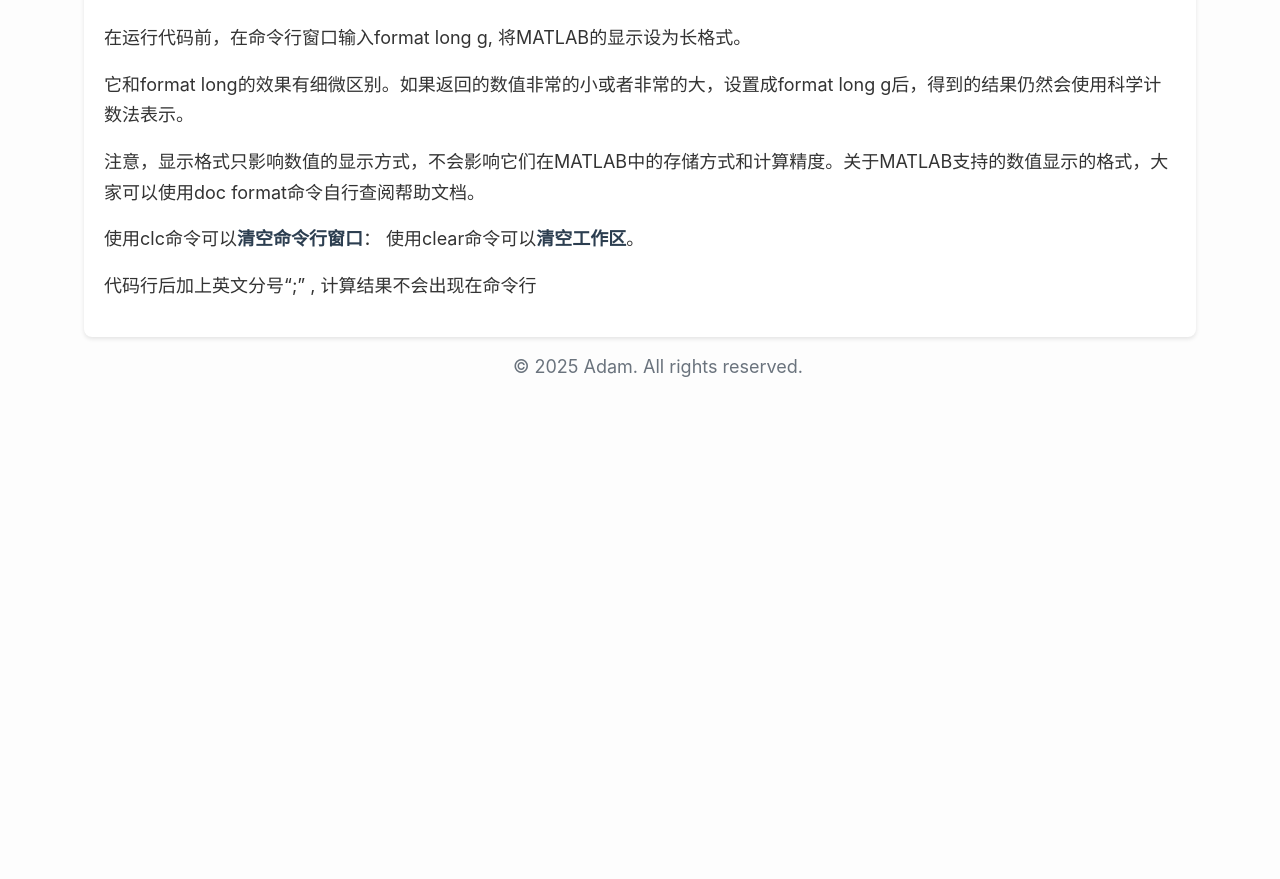
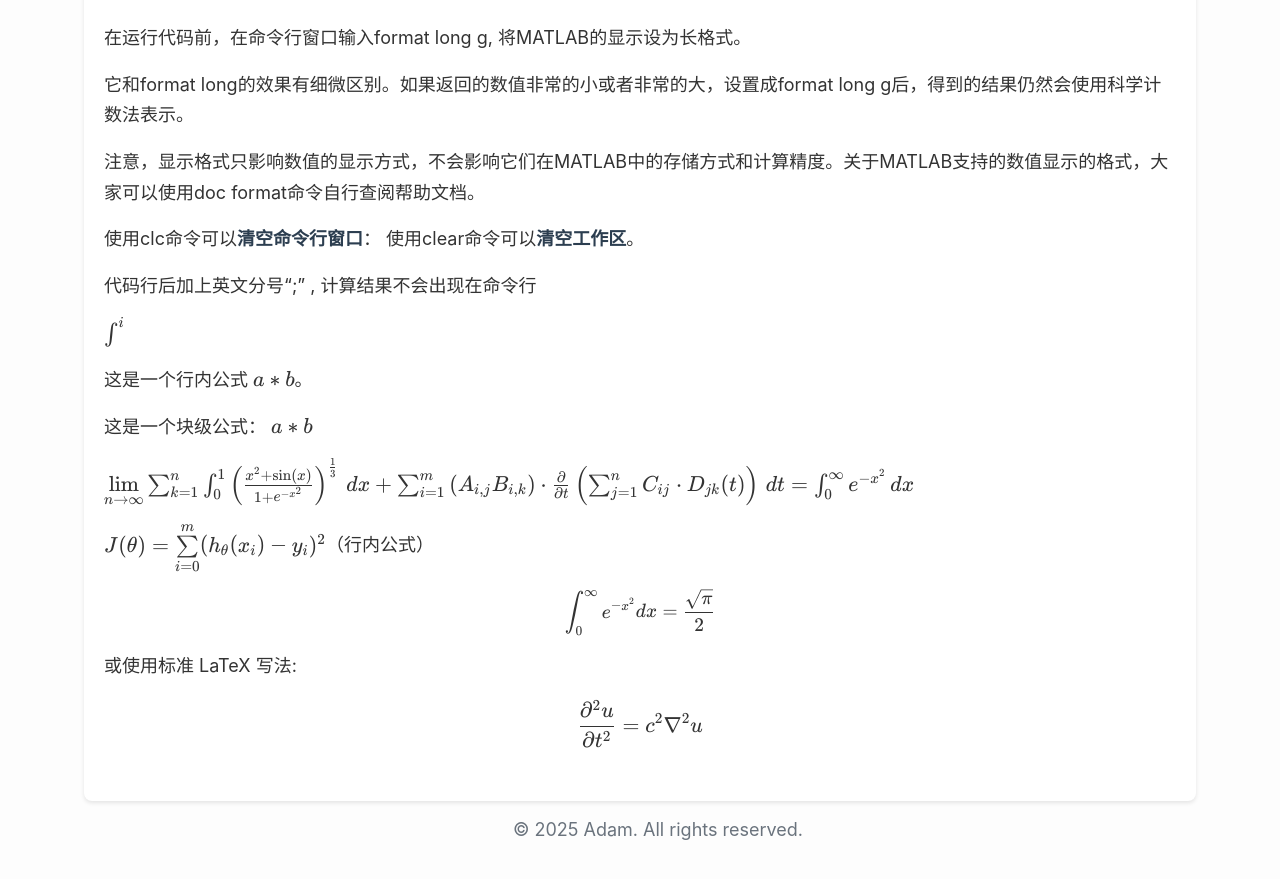
Before and after one commit to lzh210802066/lzh210802066.github.io, a Jekyll site: the page built from _posts/skill/2025-10-31-matlab.md, in a window 1280 px wide and 900 px high, scrolled down 1144 px. Shown: the top 879 px of the window. Built offline with Jekyll 4.4.1, drawn with Linux system fonts in a browser that asks for light colours; comment, search, counter and statistics services are not loaded; before the commit the page ends 1581 px from its top, so only the background shows below that.

Commit message:
Update blog content

```diff
--- a/_config.yml
+++ b/_config.yml
@@ -39,6 +39,9 @@ kramdown:
   hard_wrap: false # ✅ 普通换行不自动生成 <br>
   syntax_highlighter: rouge # ✅ Rouge 用于代码块高亮
 
+  math_engine: null
+  parse_block_html: true
+
 # =====================================
 # 🔌 插件设置（Plugins）
 # =====================================
--- a/_includes/head.html
+++ b/_includes/head.html
@@ -87,9 +87,9 @@
                renderMathInElement(document.body, {
                     delimiters: [
                          { left: '$$', right: '$$', display: true },
+                         { left: '\\[', right: '\\]', display: true },
+                         { left: '\\(', right: '\\)', display: false },
                          { left: '$', right: '$', display: false },
-                         { left: '\\(', right: '\\)', display: false },
-                         { left: '\\[', right: '\\]', display: true }
                     ],
                     throwOnError: false
                });
--- a/_posts/skill/2025-10-31-matlab.md
+++ b/_posts/skill/2025-10-31-matlab.md
@@ -73,3 +73,29 @@ eps 浮点相对精度。计算机内部使用二进制01对浮点数进行编
 使用clear命令可以**清空工作区**。
 
 代码行后加上英文分号“;” , 计算结果不会出现在命令行
+
+
+$\int ^i$
+
+<p>这是一个行内公式 $ a * b $。</p>
+<p>这是一个块级公式： $$ a * b $$ </p>
+
+
+$
+\lim\limits_{n \to \infty} \sum_{k=1}^{n} \int_{0}^{1} \left( \frac{x^2 + \sin(x)}{1 + e^{-x^2}} \right)^{\frac{1}{3}} \, dx + \sum_{i=1}^{m} \left( A_{i,j} B_{i,k} \right) \cdot \frac{\partial}{\partial t} \left( \sum_{j=1}^{n} C_{ij} \cdot D_{jk}(t) \right) \, dt
+= \int_{0}^{\infty} e^{-x^2} \, dx
+$
+
+
+$J(\theta)=\sum\limits_{i=0}^{m} (h_{\theta}(x_i)-y_i)^2$（行内公式）
+
+
+$$
+\int_{0}^{\infty} e^{-x^2} dx = \frac{\sqrt{\pi}}{2}
+$$
+
+
+或使用标准 LaTeX 写法:
+\\[
+\frac{\partial^2 u}{\partial t^2} = c^2 \nabla^2 u
+\\]
```
